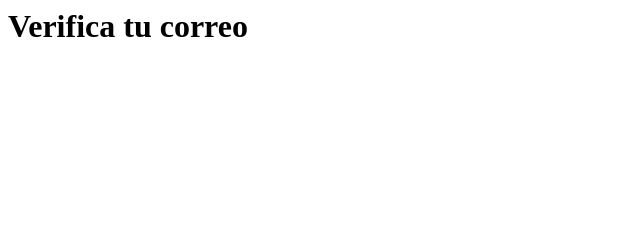
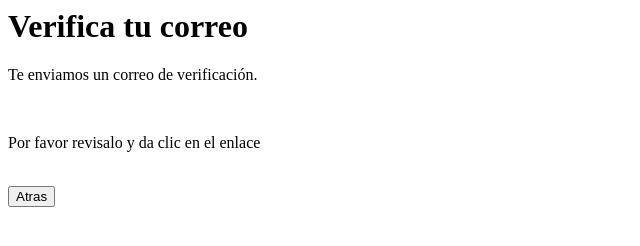
Before and after one commit to valenciaad/SistemaDeGestionDeBlogs, a plain HTML site: page verificarCorreo.html in a window 1280 px wide. Shown: the whole page, without its empty margins (0-640 px from the left). Drawn offline with Linux system fonts and the light colour scheme.

Commit message:
Agrega el boton y mensaje

```diff
--- a/verificarCorreo.html
+++ b/verificarCorreo.html
@@ -5,4 +5,9 @@
 </head>
 <body>
 <h1>Verifica tu correo</h1>
+<p>Te enviamos un correo de verificación. </p>
+<br>
+<p>Por favor revisalo y da clic en el enlace</p>
+<br>
+<button>Atras</button>
 </body>
```
